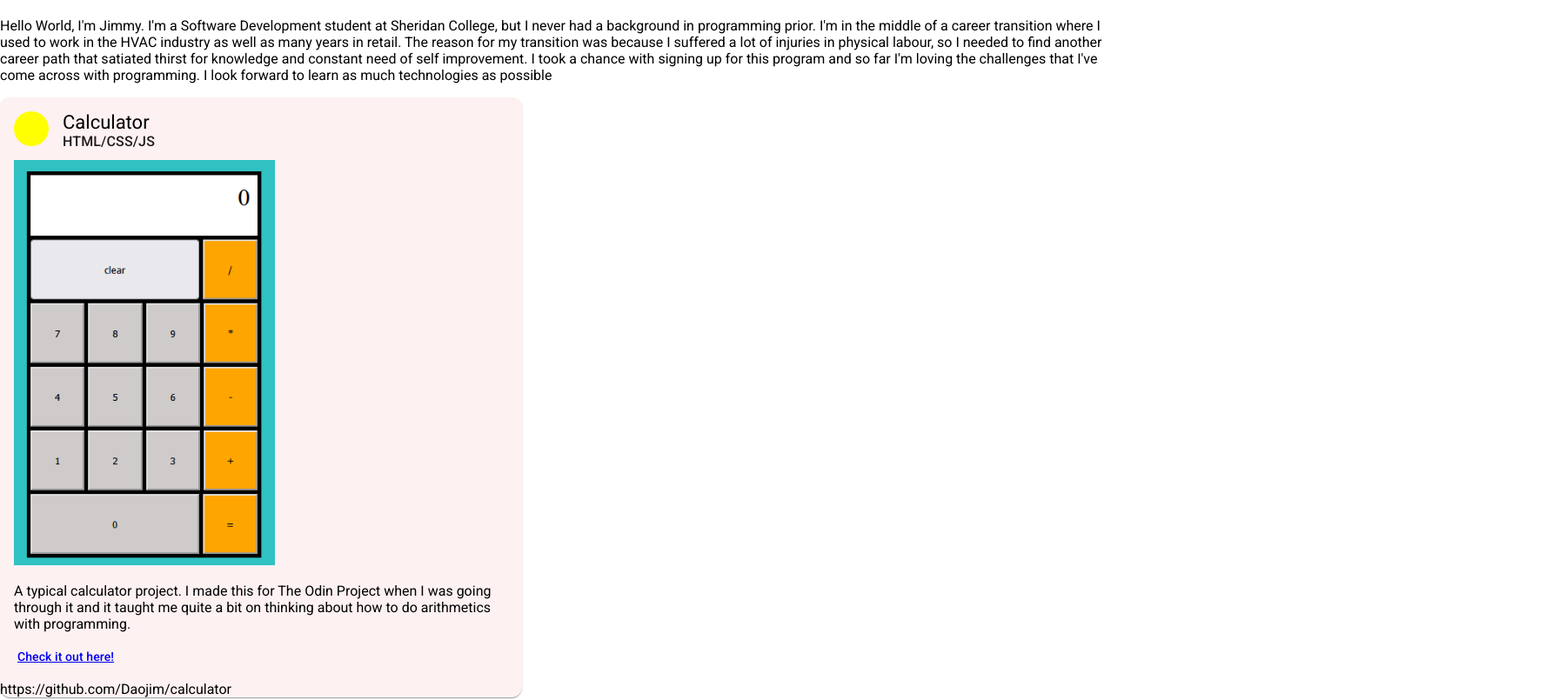
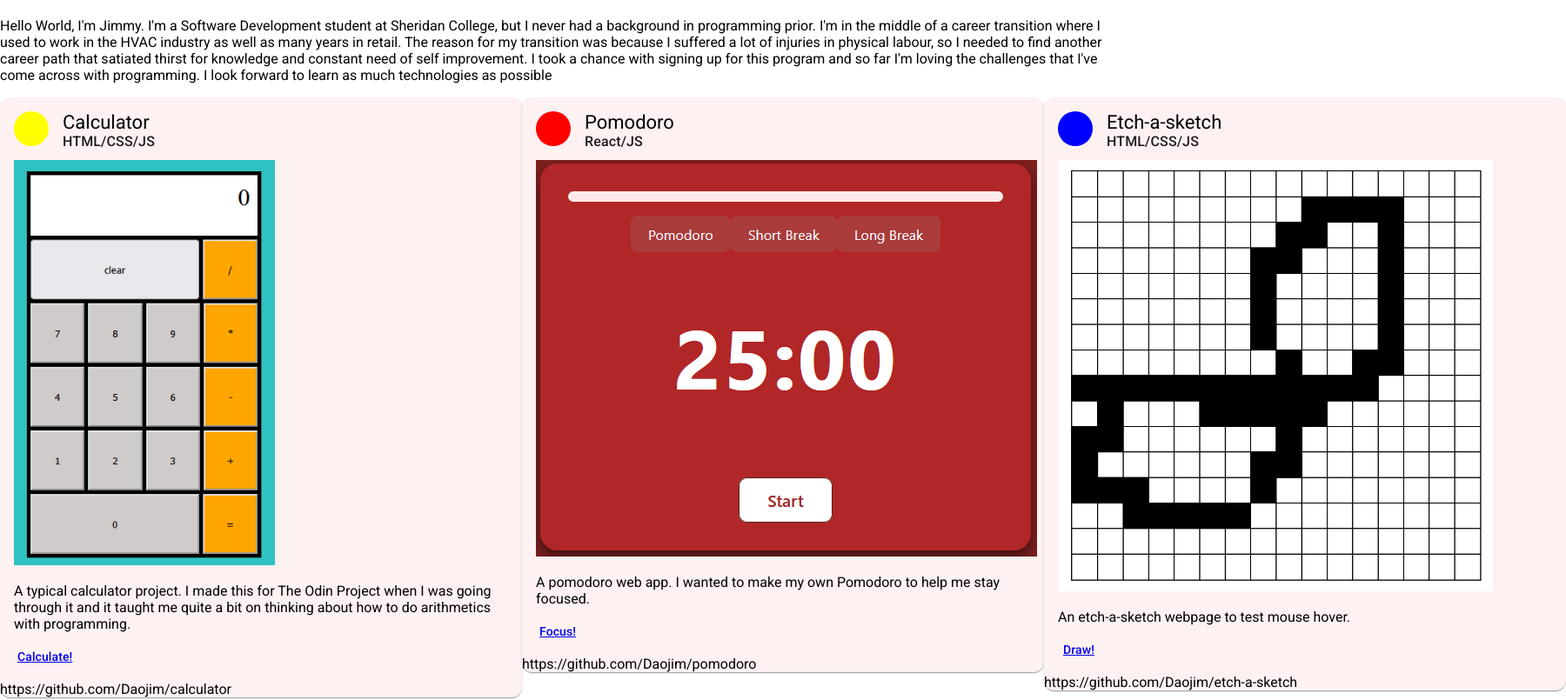
Before and after one commit to Daojim/portfolio-syst24444, an Angular app: page / in a window 1280 px wide. Shown: the part 142-947 px from the top of the page at 87% size, 1800 px wide, since content can reach past the window. Built offline with nearby package versions, Linux system fonts and the light colour scheme.

Commit message:
Add pomodoro and etch-a-sketch into projects

```diff
--- a/src/app/projects/projects.component.html
+++ b/src/app/projects/projects.component.html
@@ -1,3 +1,5 @@
+<div class="CardDiv">
+  <div>
     <mat-card class="Card">
       <mat-card-header>
         <div
@@ -5,8 +7,6 @@
           [ngStyle]="{ backgroundColor: 'yellow' }"
           class=""
         ></div>
-    <!-- Create a CSS class to include a
-           background-image with background-size: cover -->
         <mat-card-title>Calculator</mat-card-title>
         <mat-card-subtitle>HTML/CSS/JS</mat-card-subtitle>
       </mat-card-header>
@@ -19,17 +19,78 @@
           width="300"
         />
         <p>
-      A typical calculator project. I made this for The Odin Project when I was
-      going through it and it taught me quite a bit on thinking about how to do
-      arithmetics with programming.
+          A typical calculator project. I made this for The Odin Project when I
+          was going through it and it taught me quite a bit on thinking about
+          how to do arithmetics with programming.
         </p>
       </mat-card-content>
 
       <mat-card-actions>
         <button mat-button>
-      <a href="https://daojim.github.io/calculator/">Check it out here!</a>
+          <a href="https://daojim.github.io/calculator/">Calculate!</a>
         </button>
       </mat-card-actions>
 
       <mat-card-footer>https://github.com/Daojim/calculator</mat-card-footer>
     </mat-card>
+  </div>
+  <div>
+    <mat-card class="Card">
+      <mat-card-header>
+        <div
+          mat-card-avatar
+          [ngStyle]="{ backgroundColor: 'red' }"
+          class=""
+        ></div>
+        <mat-card-title>Pomodoro</mat-card-title>
+        <mat-card-subtitle>React/JS</mat-card-subtitle>
+      </mat-card-header>
+
+      <mat-card-content>
+        <img
+          mat-card-image
+          src="images/pomodoro.png"
+          alt="Pomodoro screenshot"
+        />
+        <p>
+          A pomodoro web app. I wanted to make my own Pomodoro to help me stay
+          focused.
+        </p>
+      </mat-card-content>
+
+      <mat-card-actions>
+        <button mat-button>
+          <a href="https://pomodoro-lac-ten.vercel.app/">Focus!</a>
+        </button>
+      </mat-card-actions>
+
+      <mat-card-footer>https://github.com/Daojim/pomodoro</mat-card-footer>
+    </mat-card>
+  </div>
+  <div>
+    <mat-card class="Card">
+      <mat-card-header>
+        <div
+          mat-card-avatar
+          [ngStyle]="{ backgroundColor: 'blue' }"
+          class=""
+        ></div>
+        <mat-card-title>Etch-a-sketch</mat-card-title>
+        <mat-card-subtitle>HTML/CSS/JS</mat-card-subtitle>
+      </mat-card-header>
+
+      <mat-card-content>
+        <img mat-card-image src="images/etchasketch.png" alt="" width="500" />
+        <p>An etch-a-sketch webpage to test mouse hover.</p>
+      </mat-card-content>
+
+      <mat-card-actions>
+        <button mat-button>
+          <a href="https://daojim.github.io/etch-a-sketch/">Draw!</a>
+        </button>
+      </mat-card-actions>
+
+      <mat-card-footer>https://github.com/Daojim/etch-a-sketch</mat-card-footer>
+    </mat-card>
+  </div>
+</div>
--- a/src/styles.css
+++ b/src/styles.css
@@ -12,3 +12,8 @@ body {
 .Card {
   width: 600px;
 }
+
+.CardDiv {
+  display: flex;
+  flex-direction: row;
+}
```
Also changed, not shown: public/images/etchasketch.png (added), public/images/pomodoro.png (added). Lines whose indentation alone changed are shown as unchanged.
